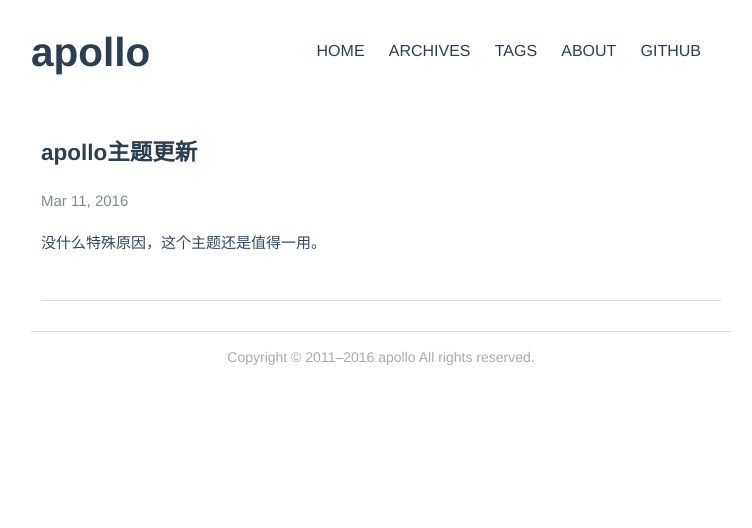
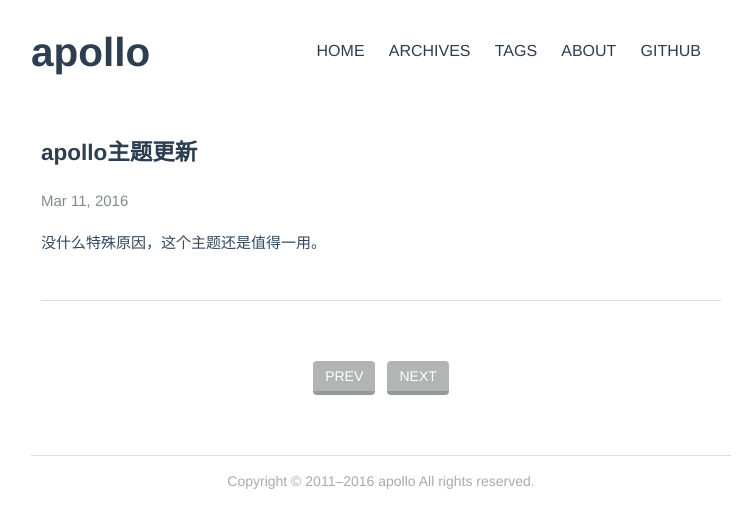
Before and after one commit to Treri/jekyll-theme-apollo, a Jekyll site: the page built from index.html, in a window 1280 px wide. Shown: the top 528 px of the page, without its empty margins (259-1011 px from the left). Built offline with Jekyll 4.4.1, drawn with Linux system fonts in a browser that asks for light colours; some web fonts are replaced; the list of posts is cut into pages by our own code.

Commit message:
always show prev and next button, but disable them sometimes

```diff
--- a/_layouts/post.html
+++ b/_layouts/post.html
@@ -9,16 +9,18 @@ layout: default
       <div class="post-time">{{ page.date | date_to_utc | date: '%b %d, %Y' }}</div>
       <div class="post-content">{{ content }}</div>
     </article>
-    {% if page.previous or page.next %}
     <div class="paginator">
       {% if page.previous %}
       <a href="{{ site.url | append: site.baseurl }}{{ page.previous.url }}" title="{{ page.previous.title }}" class="prev">PREV</a>
+      {% else %}
+      <span class="prev-disable">PREV</span>
       {% endif %}
       {% if page.next %}
       <a href="{{ site.url | append: site.baseurl }}{{ page.next.url }}" title="{{ page.next.title }}" class="prev">NEXT</a>
+      {% else %}
+      <span class="next-disable">NEXT</span>
       {% endif %}
     </div>
-    {% endif %}
   </div>
 
   {% include comments %}
--- a/assets/_scss/footer.scss
+++ b/assets/_scss/footer.scss
@@ -14,6 +14,19 @@
             background-color: #22bd77;
         }
     }
+    .prev-disable, .next-disable{
+        display: inline-block;
+        margin: 0 4px;
+        padding: 4px 12px;
+        border-radius: 4px;
+        border-bottom: 4px solid #959A98;
+        font-size: 14px;
+        color: #fff;
+        background-color: #B1B5B3;
+        // &:hover {
+        //     background-color: #B1B5B3;
+        // }
+    }
 }
 
 .ds-thread,
--- a/index.html
+++ b/index.html
@@ -15,14 +15,16 @@ layout: default
     </li>
     {% endfor %}
   </ul>
-  {% if paginator.total_pages > 1 %}
   <div class="paginator">
     {% if paginator.previous_page %}
     <a href="{{ site.url | append: site.baseurl }}{{ paginator.previous_page_path }}" class="prev">PREV</a>
+    {% else %}
+    <span class="prev-disable">PREV</span>
     {% endif %}
     {% if paginator.next_page %}
     <a href="{{ site.url | append: site.baseurl }}{{ paginator.next_page_path }}" class="prev">NEXT</a>
+    {% else %}
+    <span class="next-disable">NEXT</span>
     {% endif %}
   </div>
-  {% endif %}
 </section>
```
